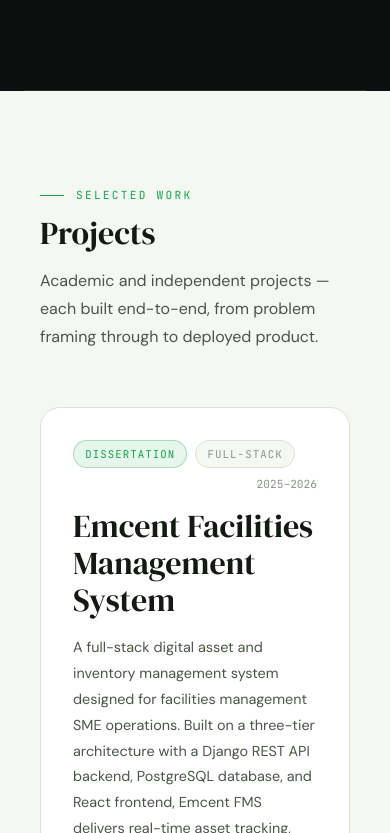
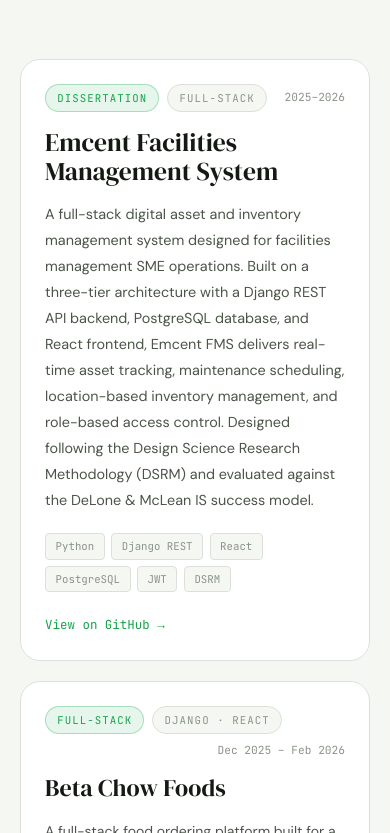
Before and after one commit to CodeEmcent/emcent-portfolio, a React (Vite) app: page / in a window 390 px wide. Shown: the part 8471-9304 px from the top of the page. Built offline with nearby package versions, Linux system fonts and the light colour scheme.

Commit message:
fix: mobile layout on Projects section
- Single column grid below 768px
- Tags no longer break mid-word (added whiteSpace: nowrap)
- Decorative 01 number hidden on mobile
- isMobile state via useEffect and window.innerWidth

Closes #6

```diff
--- a/src/components/about/About.jsx
+++ b/src/components/about/About.jsx
@@ -12,7 +12,7 @@ const L = {
 
 export default function About() {
   return (
-    <section id="about" style={{ background: L.bg, padding: '6rem 2.5rem' }}>
+    <section id="about" style={{ background: L.bg, padding: 'clamp(3rem, 6vw, 6rem) clamp(1.25rem, 4vw, 2.5rem)' }}>
       <div style={{ maxWidth: '1200px', margin: '0 auto' }}>
 
         <div style={{ display: 'flex', alignItems: 'center', gap: '0.75rem', marginBottom: '0.75rem' }}>
--- a/src/components/contact/Contact.jsx
+++ b/src/components/contact/Contact.jsx
@@ -67,7 +67,7 @@ export default function Contact() {
   }
 
   return (
-    <section id="contact" style={{ background: L.bg, padding: '6rem 2.5rem' }}>
+    <section id="contact" style={{ background: L.bg, padding: 'clamp(3rem, 6vw, 6rem) clamp(1.25rem, 4vw, 2.5rem)' }}>
       <div style={{ maxWidth: '1200px', margin: '0 auto' }}>
 
         <div style={{ display: 'flex', alignItems: 'center', gap: '0.75rem', marginBottom: '0.75rem' }}>
--- a/src/components/projects/Projects.jsx
+++ b/src/components/projects/Projects.jsx
@@ -1,3 +1,4 @@
+import React, { useState, useEffect } from 'react'
 import { projects } from '../../data'
 
 const L = {
@@ -10,12 +11,18 @@ const L = {
   accent:  '#16a34a',
 }
 
+// Fix 1: whiteSpace nowrap stops tags breaking mid-word
 function ProjectTag({ label, neutral }) {
   return (
     <span style={{
       fontFamily: '"JetBrains Mono",monospace',
-      fontSize: '0.67rem', letterSpacing: '0.1em', textTransform: 'uppercase',
-      padding: '0.3rem 0.7rem', borderRadius: '100px', border: '1px solid',
+      fontSize: '0.67rem',
+      letterSpacing: '0.1em',
+      textTransform: 'uppercase',
+      padding: '0.3rem 0.7rem',
+      borderRadius: '100px',
+      border: '1px solid',
+      whiteSpace: 'nowrap',
       background: neutral ? L.bg : 'rgba(22,163,74,0.1)',
       borderColor: neutral ? L.border : 'rgba(22,163,74,0.3)',
       color: neutral ? L.text3 : L.accent,
@@ -25,36 +32,33 @@ function ProjectTag({ label, neutral }) {
   )
 }
 
+function ProjectCard({ project, isMobile }) {
+  const { featured, wide, tags, year, title, description, stack, link, linkLabel } = project
+  const [hovered, setHovered] = useState(false)
+
   const cardStyle = {
     background: L.surface,
-  border: `1px solid ${L.border}`,
+    border: `1px solid ${hovered ? L.accent : L.border}`,
     borderRadius: '20px',
-  padding: '2rem',
+    padding: isMobile ? '1.5rem' : '2rem',
     display: 'flex',
     flexDirection: 'column',
     gap: '1rem',
     position: 'relative',
     overflow: 'hidden',
     transition: 'border-color 0.3s ease, transform 0.3s ease',
+    transform: hovered ? 'translateY(-3px)' : 'none',
+    // Fix 2: on mobile, featured and wide cards take full width
+    gridColumn: (featured || wide) && !isMobile ? 'span 2' : 'span 1',
   }
-
-function ProjectCard({ project }) {
-  const { featured, wide, tags, year, title, description, stack, link, linkLabel } = project
-  const [hovered, setHovered] = React.useState(false)
-
-  const hoverStyle = hovered
-    ? { ...cardStyle, borderColor: L.accent, transform: 'translateY(-3px)' }
-    : cardStyle
-
-  const colSpan = (featured || wide) ? { gridColumn: 'span 2' } : {}
 
   return (
     <div
-      style={{ ...hoverStyle, ...colSpan, flexDirection: featured ? undefined : 'column' }}
+      style={cardStyle}
       onMouseEnter={() => setHovered(true)}
       onMouseLeave={() => setHovered(false)}
     >
-      {/* Top accent line */}
+      {/* Top accent line on hover */}
       <div style={{
         position: 'absolute', top: 0, left: 0, right: 0, height: '2px',
         background: L.accent,
@@ -64,13 +68,13 @@ function ProjectCard({ project }) {
       }} />
 
       {featured ? (
-        <div style={{ display: 'flex', gap: '3rem', alignItems: 'center', flexWrap: 'wrap' }}>
+        <div style={{ display: 'flex', gap: '2rem', alignItems: 'center' }}>
           <div style={{ flex: 1 }}>
             <div style={{ display: 'flex', alignItems: 'center', flexWrap: 'wrap', gap: '0.5rem', marginBottom: '1rem' }}>
               {tags.map((t, i) => <ProjectTag key={t} label={t} neutral={i > 0} />)}
               <span style={{ fontFamily: '"JetBrains Mono",monospace', fontSize: '0.7rem', color: L.text3, marginLeft: 'auto' }}>{year}</span>
             </div>
-            <h3 style={{ fontFamily: '"DM Serif Display",serif', fontSize: '2rem', lineHeight: 1.15, color: L.text, marginBottom: '1rem' }}>
+            <h3 style={{ fontFamily: '"DM Serif Display",serif', fontSize: isMobile ? '1.6rem' : '2rem', lineHeight: 1.15, color: L.text, marginBottom: '1rem' }}>
               Emcent Facilities<br />Management System
             </h3>
             <p style={{ fontSize: '0.9rem', lineHeight: 1.8, color: L.text2, marginBottom: '1.25rem' }}>{description}</p>
@@ -85,7 +89,10 @@ function ProjectCard({ project }) {
               </a>
             )}
           </div>
+          {/* Fix 3: hide decorative 01 on mobile */}
+          {!isMobile && (
             <p style={{ fontFamily: '"DM Serif Display",serif', fontSize: '7rem', color: L.border, lineHeight: 1, fontStyle: 'italic', userSelect: 'none', flexShrink: 0 }}>01</p>
+          )}
         </div>
       ) : (
         <>
@@ -107,11 +114,18 @@ function ProjectCard({ project }) {
   )
 }
 
-import React from 'react'
+export default function Projects() {
+  const [isMobile, setIsMobile] = useState(false)
 
-export default function Projects() {
+  useEffect(() => {
+    const check = () => setIsMobile(window.innerWidth < 768)
+    check()
+    window.addEventListener('resize', check)
+    return () => window.removeEventListener('resize', check)
+  }, [])
+
   return (
-    <section id="projects" style={{ background: L.bg, padding: '6rem 2.5rem' }}>
+    <section id="projects" style={{ background: L.bg, padding: isMobile ? '4rem 1.25rem' : '6rem 2.5rem' }}>
       <div style={{ maxWidth: '1200px', margin: '0 auto' }}>
 
         <div style={{ display: 'flex', alignItems: 'center', gap: '0.75rem', marginBottom: '0.75rem' }}>
@@ -128,8 +142,13 @@ export default function Projects() {
           Academic and independent projects — each built end-to-end, from problem framing through to deployed product.
         </p>
 
-        <div style={{ display: 'grid', gridTemplateColumns: 'repeat(2, 1fr)', gap: '1.5rem' }}>
-          {projects.map(p => <ProjectCard key={p.id} project={p} />)}
+        {/* Fix 4: single column on mobile, two columns on desktop */}
+        <div style={{
+          display: 'grid',
+          gridTemplateColumns: isMobile ? '1fr' : 'repeat(2, 1fr)',
+          gap: '1.25rem',
+        }}>
+          {projects.map(p => <ProjectCard key={p.id} project={p} isMobile={isMobile} />)}
         </div>
       </div>
     </section>
```
Lines whose indentation alone changed are shown as unchanged.
